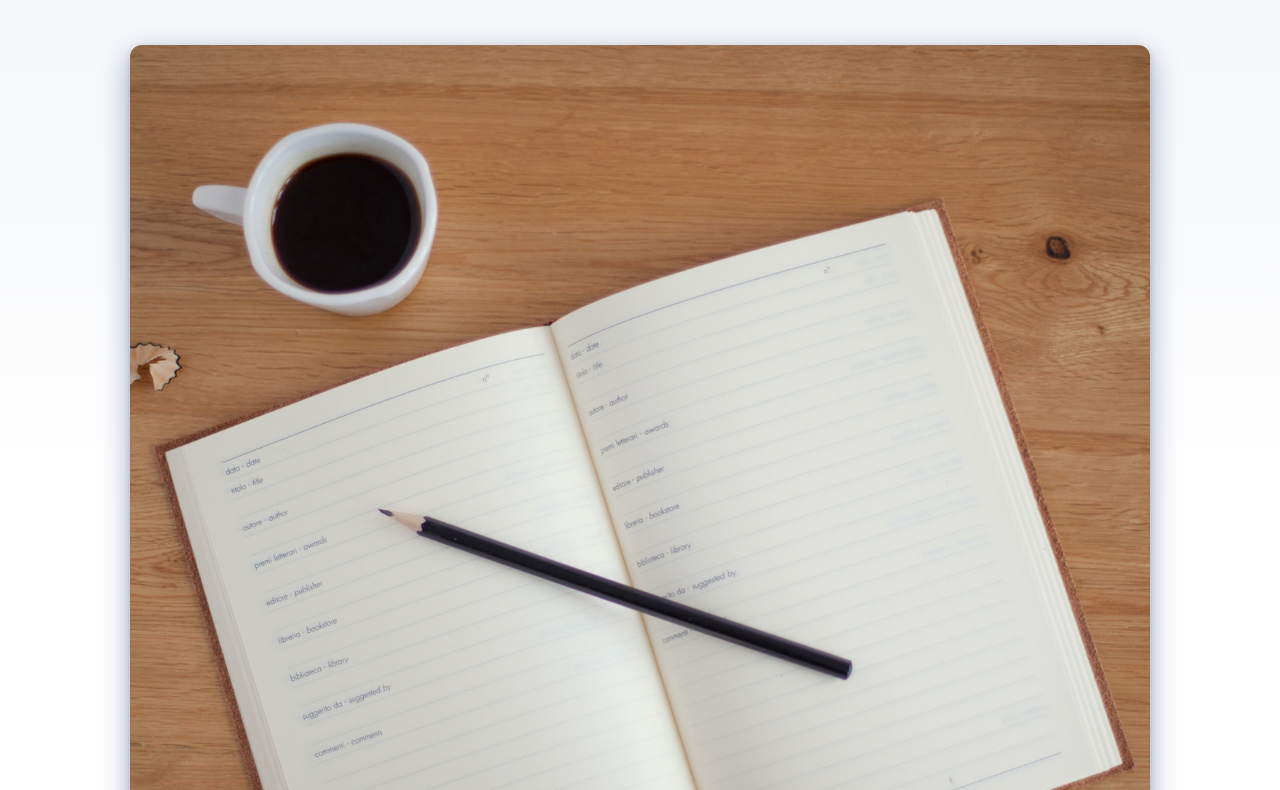
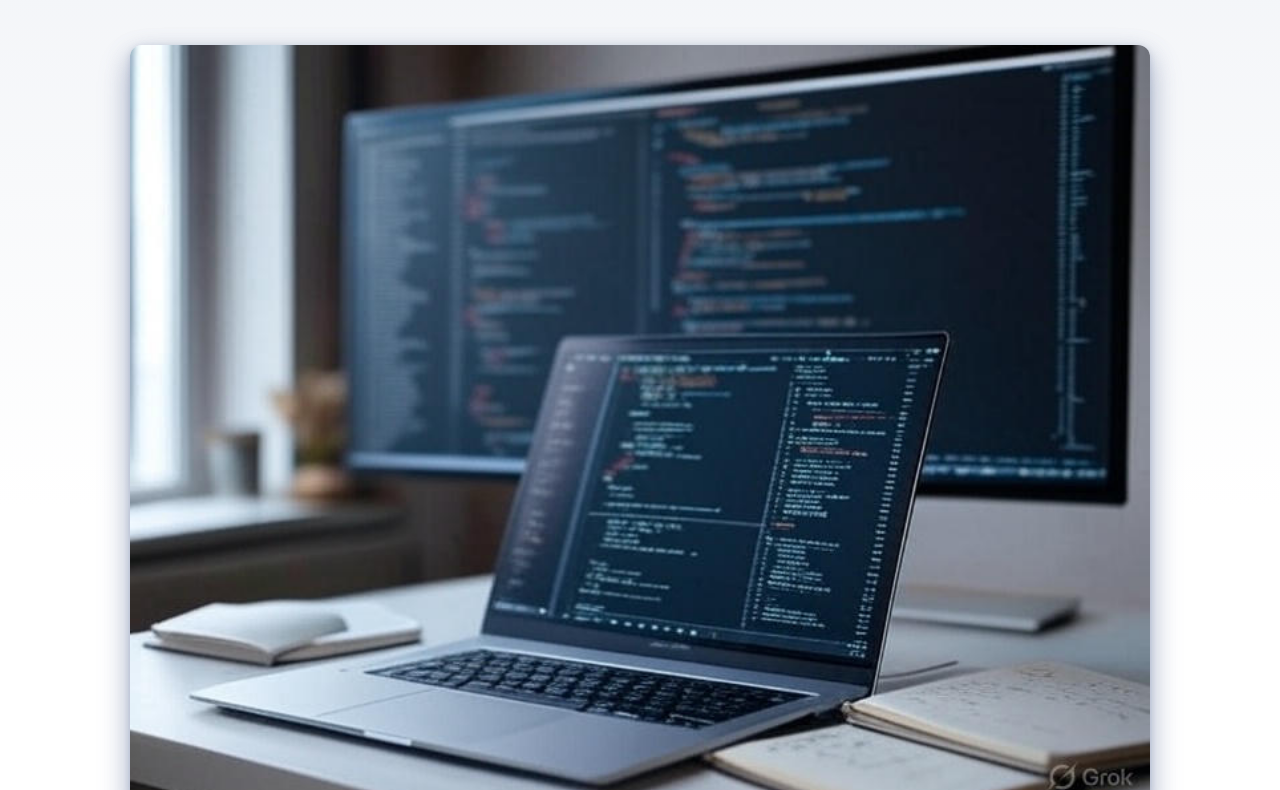
Before and after one commit to fpigeonjr/astro-blog, an Astro site: page /resume in a window 1280 px wide. Shown: the part 93-883 px from the top of the page. Built offline with nearby package versions, Linux system fonts and the light colour scheme; Astro itself is replaced by a stand-in of ours.

Commit message:
feat: adds accent style (#13)
updates resume image

```diff
--- a/src/pages/resume.md
+++ b/src/pages/resume.md
@@ -3,7 +3,7 @@ layout: ../layouts/PageLayout.astro
 title: "Resume"
 description: "This is my resume and accomplishments."
 pubDate: 'Aug 16 2025'
-heroImage: ../../assets/consistant.jpg
+heroImage: ../../assets/dev-setup.jpg
 ---
 
 ## Summary
--- a/src/styles/global.css
+++ b/src/styles/global.css
@@ -5,8 +5,8 @@
  */
 
 :root {
-	--accent: #2337ff;
-	--accent-dark: #000d8a;
+	--accent: #06b6d4;
+	--accent-dark: #0891b2;
 	--black: 15, 18, 25;
 	--gray: 96, 115, 159;
 	--gray-light: 229, 233, 240;
```
Also changed, not shown: README.md, src/assets/dev-setup.jpg (added).
